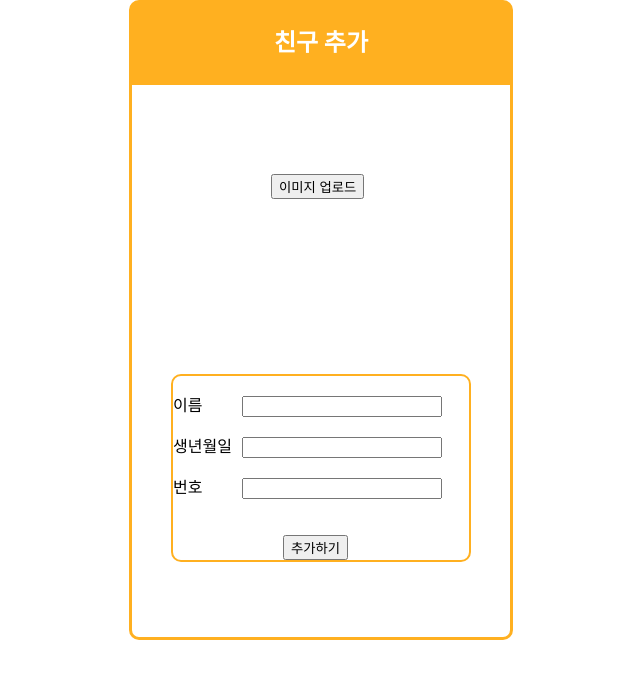
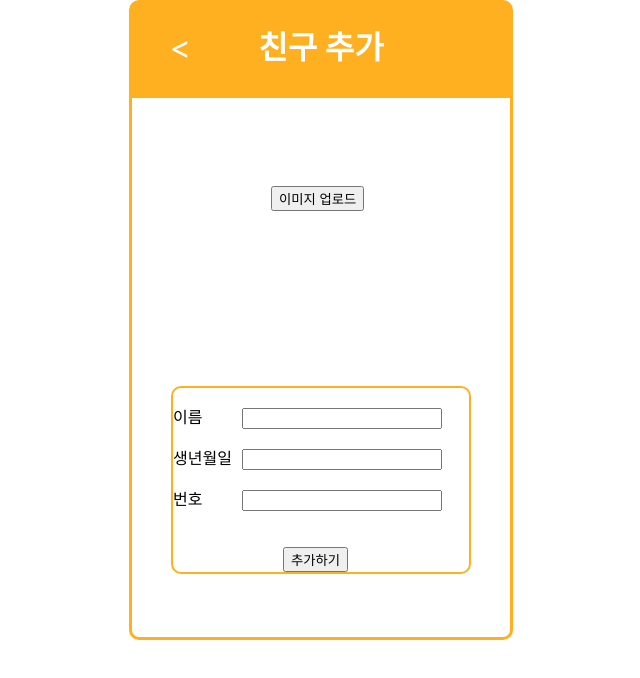
Before and after one commit to kong1034/phone_book, a Next.js app: page /addFriend in a window 1280 px wide. Shown: the top 678 px of the page, without its empty margins (319-959 px from the left). Built offline with nearby package versions, Linux system fonts and the light colour scheme.

Commit message:
Kong - 1. 친구 추가 컴포넌트에 헤더 추가 2. 전체 컴포넌트 url에 따른 헤더 타이틀 변경

```diff
--- a/Layout/Header.tsx
+++ b/Layout/Header.tsx
@@ -1,9 +1,11 @@
 import { useRouter } from 'next/router';
 import Link from 'next/link';
 import classes from '../styles/header.module.scss';
+import { useState } from 'react';
 
 export default function Header() {
     let check = false;
+    let title = "";
     const router = useRouter();
 
     //뒤로가기 기능
@@ -13,6 +15,13 @@ export default function Header() {
 
     //url에 따른 뒤로가기 버튼 조건부 렌더링
     router.pathname === "/" ? check = true : check = false;
+    if (router.pathname === "/addFriend") {
+        title = "친구 추가";
+    } else if(router.pathname === "/") {
+        title = "Phone Book";
+    } else {
+        title = "친구 정보";
+    }
     return <>
         <header className={classes.header}>
             <div>
@@ -22,9 +31,13 @@ export default function Header() {
                     }
                 </div>
             </div>
-            <h1>Phone Book</h1>
+            <h1>{title}</h1>
             <div>
-                <Link className={classes.link} href='/addFriend'>+</Link>
+                {
+                    check === true ?
+                    <Link className={classes.link} href='/addFriend'>+</Link>
+                    : ""
+                }
             </div>
         </header>
     </>
--- a/pages/addFriend/index.tsx
+++ b/pages/addFriend/index.tsx
@@ -4,6 +4,7 @@ import classes from "../../styles/addfriend.module.scss"
 import axios from "axios";
 import { Event } from "../../Interface/Event";
 import { useRouter } from "next/router";
+import Header from "../../Layout/Header";
 
 export default function AddFriend() {
     const imgRef = useRef<HTMLInputElement>(null);
@@ -64,9 +65,7 @@ export default function AddFriend() {
         />
     </Head>
     <section className={classes.container}>
-        <header className={classes.header}>
-            <h1>친구 추가</h1>
-        </header>
+        <Header/>
         <div className={classes.add_div}>
             <div className={classes.img_div}>
                 <input type="file" accept="image/*" ref={imgRef} onChange={fileChange}/>
--- a/styles/addfriend.module.scss
+++ b/styles/addfriend.module.scss
@@ -4,17 +4,6 @@
     border-radius: 10px;
     border: 3px solid #ffb020;
     margin: 0 auto;
-    .header {
-        width: 100%;
-        height: 13%;
-        border-bottom: 1px solid #ffb020;
-        background-color: #ffb020;
-        display: flex;
-        justify-content: space-around;
-        h1 {
-            color: #fff;
-        }
-    }
     .add_div {
         margin: 3vw auto;
         width: 300px;
```
